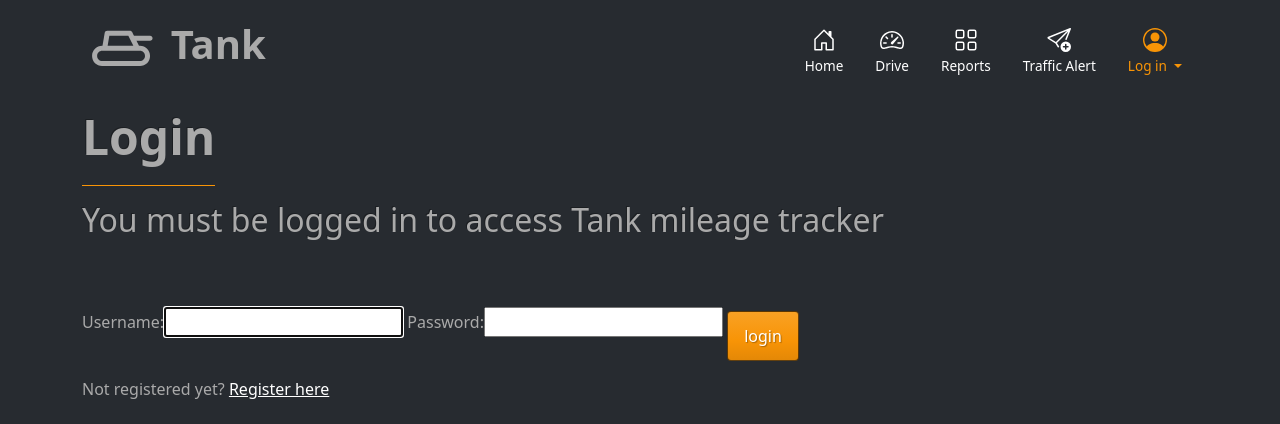
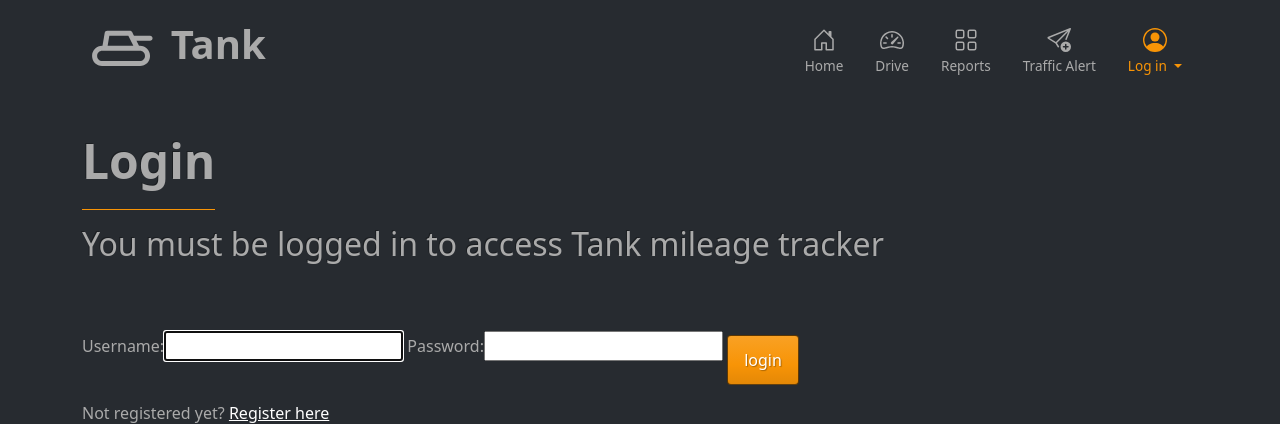
Before and after one commit to JoGorska/mileage-tracker, a Django app: page /login in a window 1280 px wide. Shown: the top 424 px of the page. Run offline with Django 3.2, Linux system fonts and the light colour scheme; parts of the project's set-up code (start-up, migrations or seed data) failed here and were passed over; some libraries are stand-ins or nearby versions.

Commit message:
Fix color of the fonts to remove white fonts

```diff
--- a/static/css/style.css
+++ b/static/css/style.css
@@ -9,7 +9,11 @@ input {
   } */
 
 
-#nav-big-logo-brand, #nav-big-items{
+/* #nav-big-logo-brand, #nav-big-items{
+    color:#aaa !important;
+} */
+
+.text-secondary-light {
     color:#aaa !important;
 }
 /* this one doesn't work anyway */
--- a/templates/partials/nav-big.html
+++ b/templates/partials/nav-big.html
@@ -1,12 +1,12 @@
 <!-- nav bar from bootstrap 5 examples - headers -->
 {% block content %}
-<header id="nav-bar-big-screen">
+<header id="nav-bar-big-screen" class="mb-4">
   <nav>
-    <div class="px-3 pt-2 bg-dark text-white">
+    <div class="px-3 pt-2 bg-dark">
       <div class="container">
         <div class="d-flex flex-wrap align-items-center justify-content-center justify-content-lg-start">
           <!-- logo and brand -->
-          <a href="{% url 'home' %}" id="nav-big-logo-brand" class="d-flex align-items-center justify-content-center justify-content-lg-start my-2 my-lg-0 me-lg-auto text-decoration-none">
+          <a href="{% url 'home' %}" id="nav-big-logo-brand" class="d-flex align-items-center justify-content-center justify-content-lg-start my-2 my-lg-0 me-lg-auto text-decoration-none text-secondary-light">
             <svg class="pb-2" width="20%" height="20%" fill="currentColor" style="fill-rule:evenodd;clip-rule:evenodd;stroke-linejoin:round;stroke-miterlimit:2;" version="1.1" viewBox="0 0 64 64" xml:space="preserve" xmlns="http://www.w3.org/2000/svg" xmlns:xlink="http://www.w3.org/1999/xlink">
               <g transform="matrix(1,0,0,1,-508,-162.338)">
                 <g id="tank-nav-big" transform="matrix(1,0,0,1,174.83,162.338)">
@@ -24,7 +24,7 @@
             <li>
               <!--"if" statement changes the text color for nav item depending on url name-->
               <a href="{% url 'home' %}"
-                 class="nav-link {% if request.resolver_match.url_name == 'home' %} text-warning {% else %} text-white {% endif %}">
+                 class="nav-link {% if request.resolver_match.url_name == 'home' %} text-warning {% else %} text-secondary-light {% endif %}">
                 <svg class="bi d-block mx-auto mb-1" width="24" height="24">
                   <use xlink:href="#home"/>
                 </svg>
@@ -41,7 +41,7 @@
                                                                     text-warning
                                                                     {% elif request.resolver_match.url_name == 'edit_journey'%}
                                                                     text-warning
-                                                                    {% else %} text-white {% endif %}">
+                                                                    {% else %} text-secondary-light {% endif %}">
                 <svg class="bi d-block mx-auto mb-1" width="24" height="24">
                   <use xlink:href="#speedometer2"/>
                 </svg>
@@ -54,7 +54,7 @@
                         text-warning
                         {% elif request.resolver_match.url_name == 'reporting_options' %}
                         text-warning
-                        {% else %} text-white {% endif %}">
+                        {% else %} text-secondary-light {% endif %}">
                 <svg class="bi d-block mx-auto mb-1" width="24" height="24">
                   <use xlink:href="#grid"/>
                 </svg>
@@ -63,7 +63,7 @@
             </li>
             <li>
               <a href="{% url 'add_traffic_msg' %}"
-                 class="nav-link {% if request.resolver_match.url_name == 'add_traffic_msg' %} text-warning {% else %} text-white{% endif %}">
+                 class="nav-link {% if request.resolver_match.url_name == 'add_traffic_msg' %} text-warning {% else %} text-secondary-light{% endif %}">
                 <svg width="24" height="24" fill="currentColor" class="bi d-block mx-auto mb-1" viewBox="0 0 16 16">
                   <use xlink:href="#message"/>
                 </svg>
@@ -81,7 +81,7 @@
                                  text-warning
                                  {% elif request.resolver_match.url_name == 'edit_profile' %}
                                  text-warning
-                                 {% else %} text-white{% endif %}
+                                 {% else %} text-secondary-light{% endif %}
                                  dropdown-toggle" id="dropdownUser1" data-bs-toggle="dropdown" aria-expanded="false">
                 <svg class="bi d-block mx-auto mb-1" width="24" height="24">
                   <use xlink:href="#people-circle"/>
--- a/templates/reports/table.html
+++ b/templates/reports/table.html
@@ -11,7 +11,7 @@
 </div>
 
 <div class="table-responsive container">
-  <table class="table text-center">
+  <table class="table text-center text-secondary-light">
     <thead>
       <tr>
         <th style="width: 15%;" class="text-start">date</th>
```
